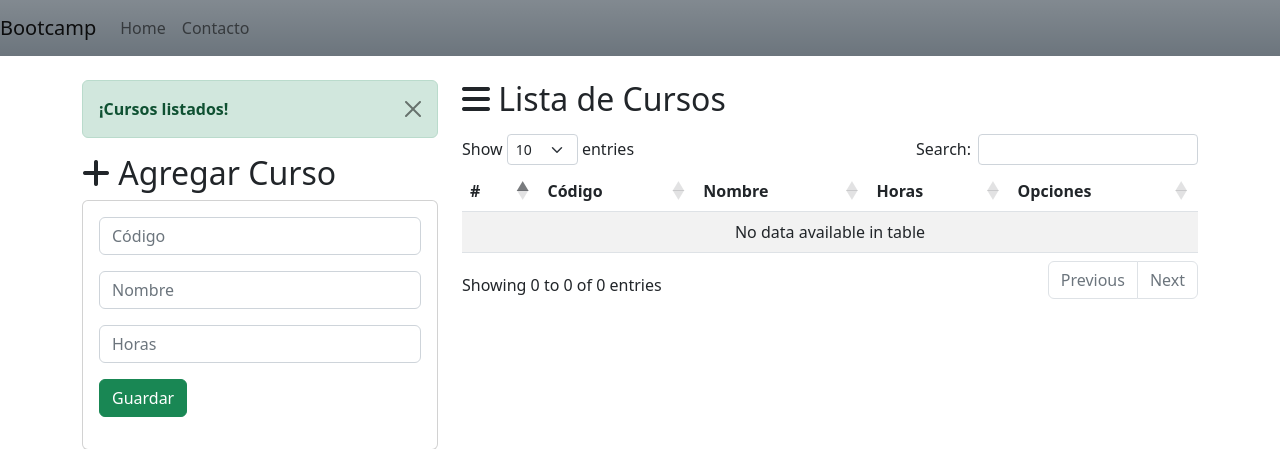
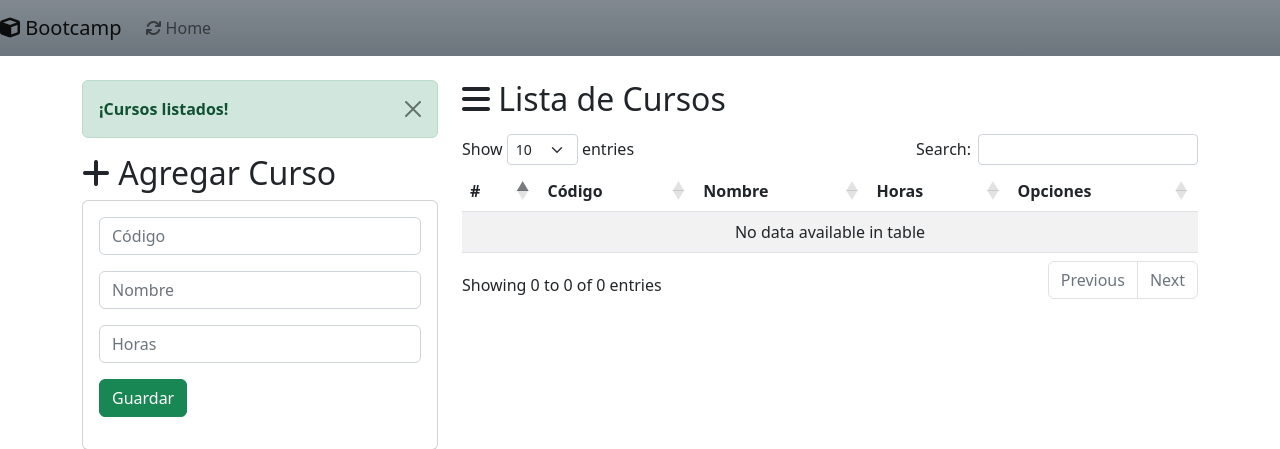
Before and after one commit to marceloAar/crud_django_cursos_bootcamp_py, a Django app: page / in a window 1280 px wide. Shown: the top 449 px of the page. Run offline with Django 5.2, Linux system fonts and the light colour scheme; data that the repository does not hold is empty; some libraries are stand-ins or nearby versions.

Commit message:
se arregla el navbar, se agrega iconos

```diff
--- a/cursos/templates/cursos/navbar.html
+++ b/cursos/templates/cursos/navbar.html
@@ -1,5 +1,5 @@
 <nav class="navbar navbar-expand-lg bg-secondary bg-gradient">
-    <a class="navbar-brand" href="#">Bootcamp</a>
+    <a class="navbar-brand"><i class="fa-solid fa-cube"></i> Bootcamp</a>
     <button class="navbar-toggler" type="button" data-toggle="collapse" data-target="#navbarNav"
         aria-controls="navbarNav" aria-expanded="false" aria-label="Toggle navigation">
         <span class="navbar-toggler-icon"></span>
@@ -7,10 +7,7 @@
     <div class="collapse navbar-collapse" id="navbarNav">
         <ul class="navbar-nav">
             <li class="nav-item">
-                <a class="nav-link" href="/">Home</a>
-            </li>
-            <li class="nav-item">
-                <a class="nav-link" href="#">Contacto</a>
+                <a class="nav-link" href="/"><i class="fa-solid fa-arrows-rotate"></i> Home</a>
             </li>
         </ul>
     </div>
```
